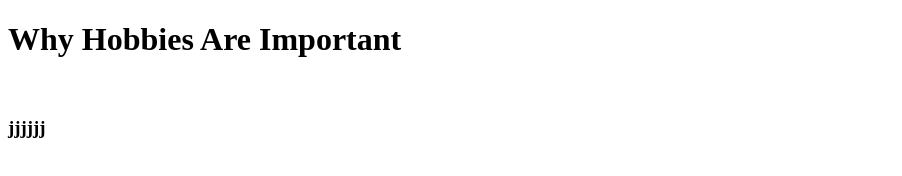
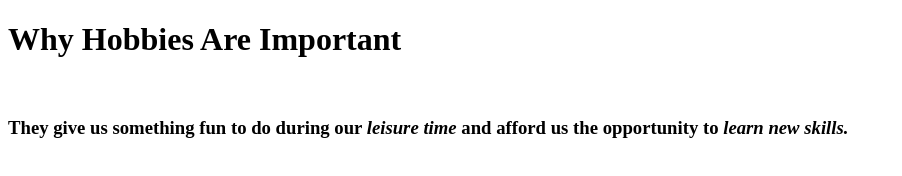
Before and after one commit to SofiaCArevalo/my_first_html, a plain HTML site: page altt2.html in a window 1280 px wide. Shown: the whole page, without its empty margins (0-902 px from the left). Drawn offline with Linux system fonts and the light colour scheme.

Commit message:
Let's Try This 2

```diff
--- a/altt2.html
+++ b/altt2.html
@@ -8,4 +8,4 @@
 <body bgcolor="white">
     <h1>Why Hobbies Are Important</h1>
     <br>
-    <h3>jjjjjj</h3>
+    <h3>They give us something <b>fun to do</b> during our <i>leisure time</i> and afford us the opportunity to <em>learn new skills.</em> </h3>
```
